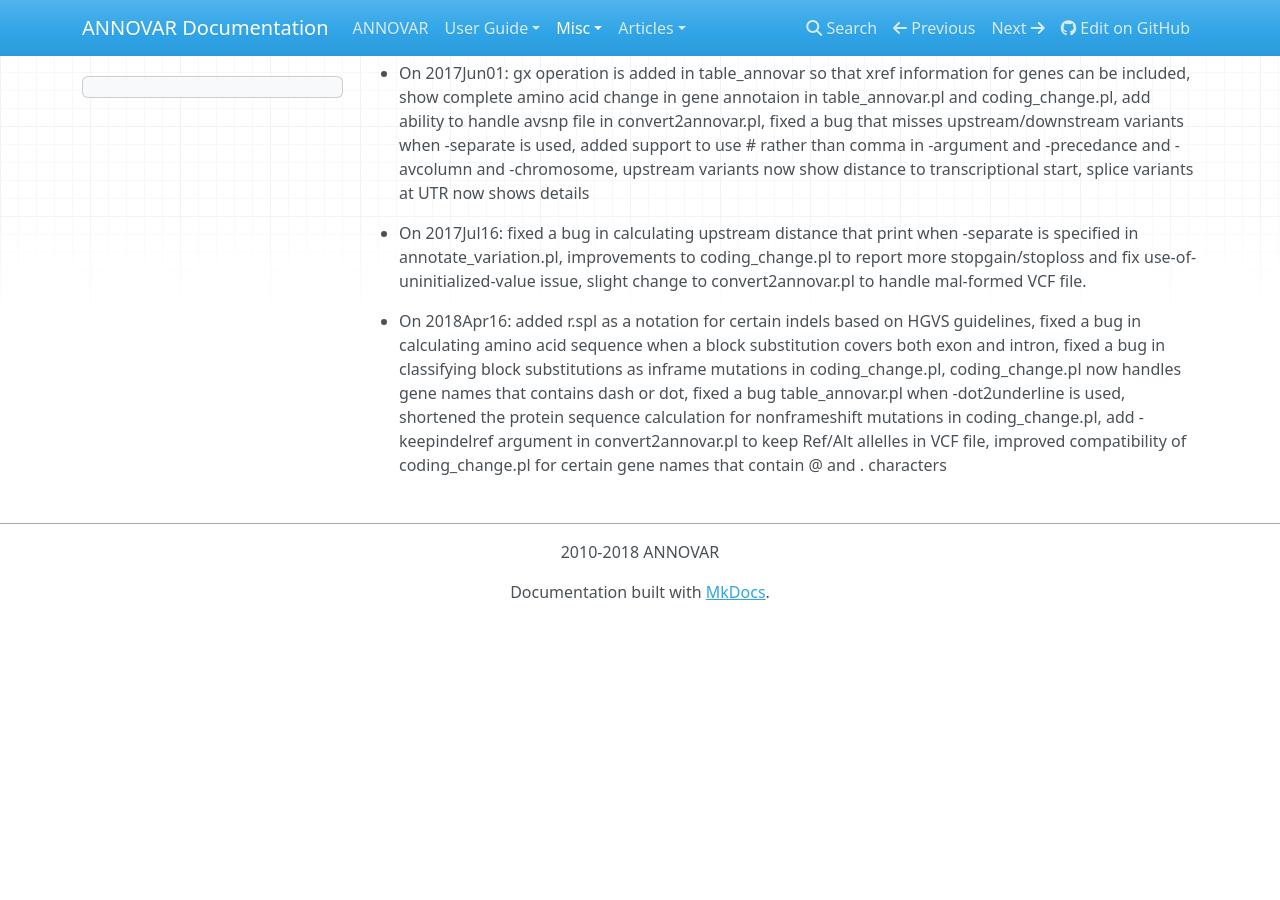
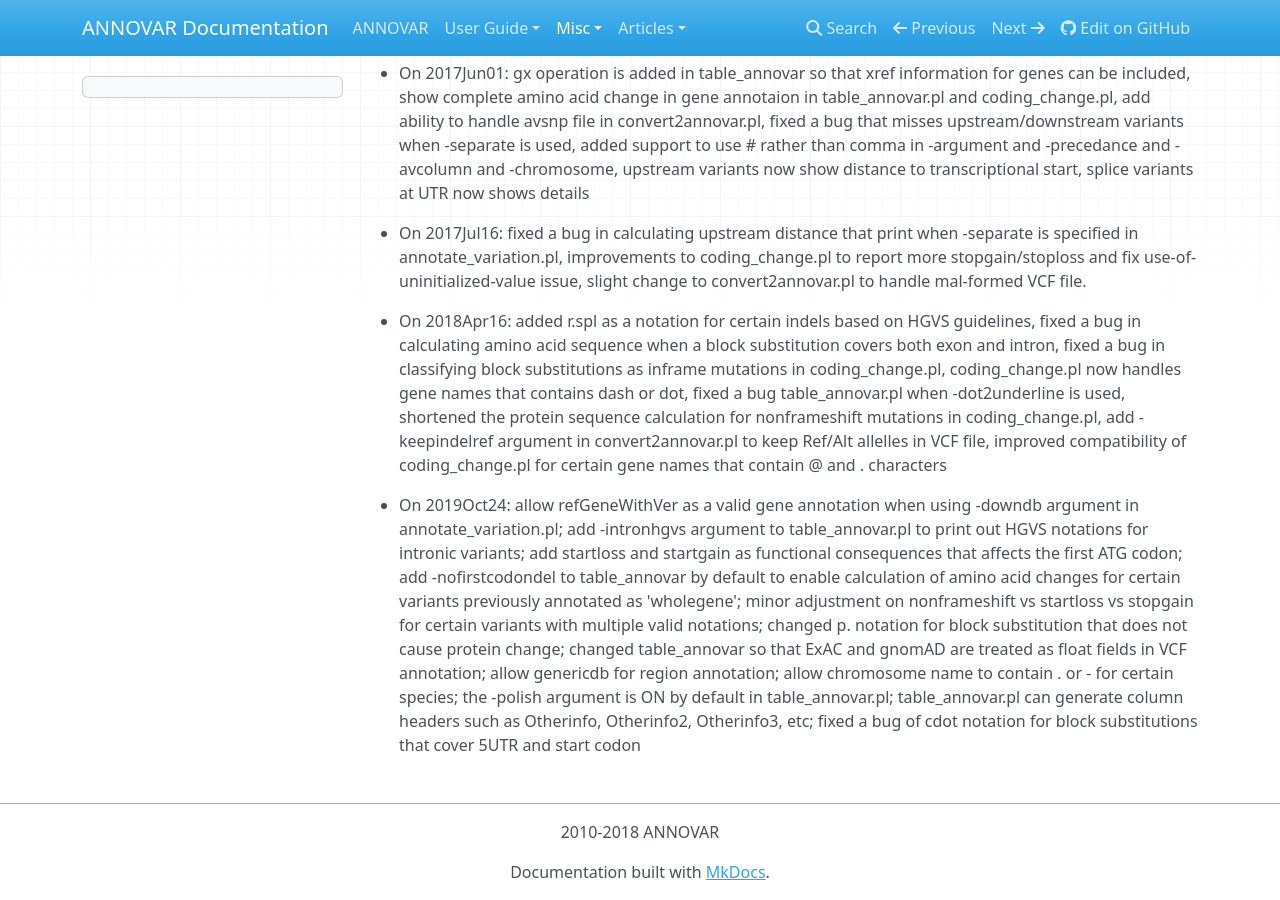
Before and after one commit to WGLab/doc-ANNOVAR, an MkDocs documentation site: the page built from docs/misc/version_history.md, in a window 1280 px wide and 900 px high, scrolled down 5031 px. Built offline with MkDocs 1.6.1, drawn with Linux system fonts in a browser that asks for light colours; nearby versions of some CDN libraries; old or Windows-style settings are respelled for this version of MkDocs; before the commit the page ends 5651 px from its top, so only the background shows below that.

Commit message:
Update version_history.md

```diff
--- a/docs/misc/version_history.md
+++ b/docs/misc/version_history.md
@@ -77,6 +77,8 @@ changed -downdb behavior on 1000G data sets, convert2annovar.pl now handles soap
 
 - On 2018Apr16: added r.spl as a notation for certain indels based on HGVS guidelines, fixed a bug in calculating amino acid sequence when a block substitution covers both exon and intron, fixed a bug in classifying block substitutions as inframe mutations in coding_change.pl, coding_change.pl now handles gene names that contains dash or dot, fixed a bug table_annovar.pl when -dot2underline is used, shortened the protein sequence calculation for nonframeshift mutations in coding_change.pl, add -keepindelref argument in convert2annovar.pl to keep Ref/Alt allelles in VCF file, improved compatibility of coding_change.pl for certain gene names that contain @ and . characters
 
+- On 2019Oct24: allow refGeneWithVer as a valid gene annotation when using -downdb argument in annotate_variation.pl; add -intronhgvs argument to table_annovar.pl to print out HGVS notations for intronic variants; add startloss and startgain as functional consequences that affects the first ATG codon; add -nofirstcodondel to table_annovar by default to enable calculation of amino acid changes for certain variants previously annotated as 'wholegene'; minor adjustment on nonframeshift vs startloss vs stopgain for certain variants with multiple valid notations; changed p. notation for block substitution that does not cause protein change; changed table_annovar so that ExAC and gnomAD are treated as float fields in VCF annotation; allow genericdb for region annotation; allow chromosome name to contain . or - for certain species; the -polish argument is ON by default in table_annovar.pl; table_annovar.pl can generate column headers such as Otherinfo, Otherinfo2, Otherinfo3, etc; fixed a bug of cdot notation for block substitutions that cover 5UTR and start codon
+
 <script>
   (function(i,s,o,g,r,a,m){i['GoogleAnalyticsObject']=r;i[r]=i[r]||function(){
   (i[r].q=i[r].q||[]).push(arguments)},i[r].l=1*new Date();a=s.createElement(o),
```
